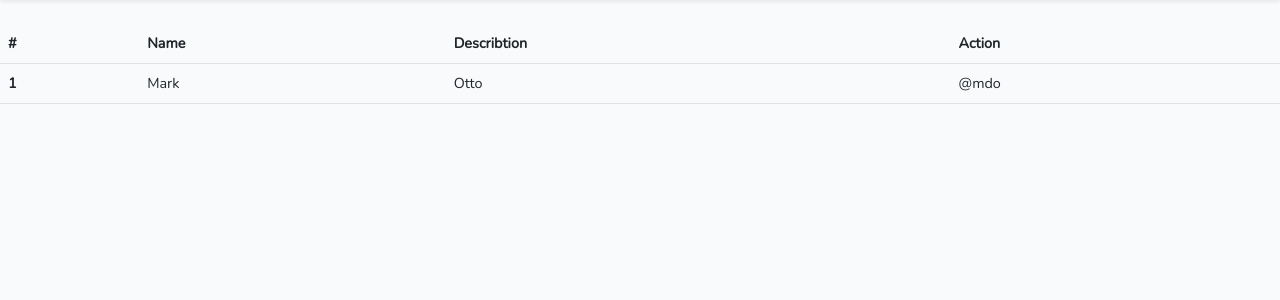
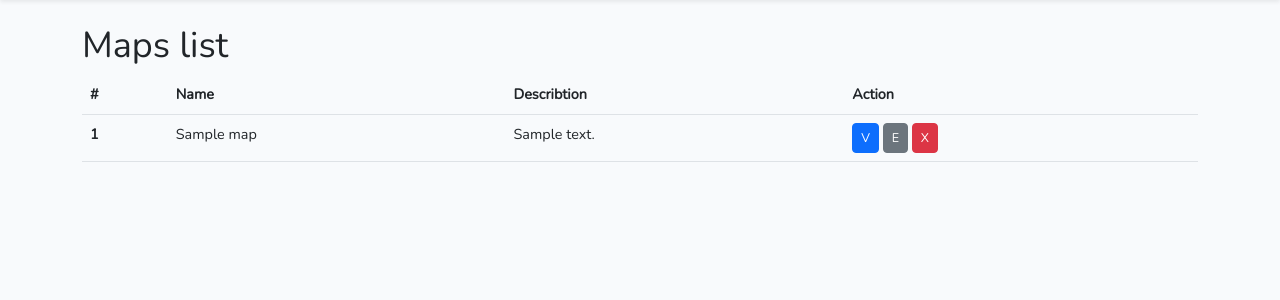
Before and after one commit to RafalBytniewski/CS2-blog, a Laravel app: template resources/views/maps/index.blade.php in a window 1280 px wide. Shown: the part 55-355 px from the top of the page. Run offline with Laravel 10, Linux system fonts and the light colour scheme; the template is opened without the code that fills it: most values are stand-ins (such as "Sample title", 1, 10 or a date in 2020); style sheets or scripts are compiled from the project's sources.

Commit message:
Added maps index list #6 4/5

```diff
--- a/app/Http/Controllers/MapController.php
+++ b/app/Http/Controllers/MapController.php
@@ -12,7 +12,9 @@ class MapController extends Controller
      */
     public function index()
     {
-        //
+        return View('maps.index' ,[
+            'maps'=> Map::all()
+        ]);
     }
 
     /**
--- a/resources/views/layouts/app.blade.php
+++ b/resources/views/layouts/app.blade.php
@@ -1,5 +1,6 @@
 <!doctype html>
 <html lang="{{ str_replace('_', '-', app()->getLocale()) }}">
+
 <head>
     <meta charset="utf-8">
     <meta name="viewport" content="width=device-width, initial-scale=1">
@@ -16,6 +17,7 @@
     <!-- Scripts -->
     @vite(['resources/sass/app.scss', 'resources/js/app.js'])
 </head>
+
 <body>
     <div id="app">
         <nav class="navbar navbar-expand-md navbar-light bg-white shadow-sm">
@@ -23,7 +25,9 @@
                 <a class="navbar-brand" href="{{ url('/') }}">
                     {{ config('app.name', 'Laravel') }}
                 </a>
-                <button class="navbar-toggler" type="button" data-bs-toggle="collapse" data-bs-target="#navbarSupportedContent" aria-controls="navbarSupportedContent" aria-expanded="false" aria-label="{{ __('Toggle navigation') }}">
+                <button class="navbar-toggler" type="button" data-bs-toggle="collapse"
+                    data-bs-target="#navbarSupportedContent" aria-controls="navbarSupportedContent"
+                    aria-expanded="false" aria-label="{{ __('Toggle navigation') }}">
                     <span class="navbar-toggler-icon"></span>
                 </button>
 
@@ -50,13 +54,14 @@
                         @endif
                         @else
                         <li class="nav-item dropdown">
-                                <a id="navbarDropdown" class="nav-link dropdown-toggle" href="#" role="button" data-bs-toggle="dropdown" aria-haspopup="true" aria-expanded="false" v-pre>
+                            <a id="navbarDropdown" class="nav-link dropdown-toggle" href="#" role="button"
+                                data-bs-toggle="dropdown" aria-haspopup="true" aria-expanded="false" v-pre>
                                 {{ Auth::user()->name }}
                             </a>
 
                             <div class="dropdown-menu dropdown-menu-end" aria-labelledby="navbarDropdown">
-                                    <a class="dropdown-item" href="{{ route('logout') }}"
-                                       onclick="event.preventDefault();
+                                <a class="dropdown-item" href="maps/list">Maps</a>
+                                <a class="dropdown-item" href="{{ route('logout') }}" onclick="event.preventDefault();
                                                      document.getElementById('logout-form').submit();">
                                     {{ __('Logout') }}
                                 </a>
@@ -77,4 +82,5 @@
         </main>
     </div>
 </body>
+
 </html>
--- a/resources/views/maps/index.blade.php
+++ b/resources/views/maps/index.blade.php
@@ -1,6 +1,13 @@
 @extends('layouts.app')
 
 @section('content')
+
+<div class="container">
+    <div class="card-header">
+        <h1>Maps list</h1>
+
+    </div>
+    <div class="card-body">
         <table class="table">
             <thead>
                 <tr>
@@ -11,12 +18,20 @@
                 </tr>
             </thead>
             <tbody>
+                @foreach($maps as $map)
                 <tr>
-      <th scope="row">1</th>
-      <td>Mark</td>
-      <td>Otto</td>
-      <td>@mdo</td>
+                    <th scope="row">{{$map->id}}</th>
+                    <td>{{$map->name}}</td>
+                    <td>{{$map->describtion}}</td>
+                    <td>
+                        <a class="btn btn-sm btn-primary">V</a>
+                        <a class="btn btn-sm btn-secondary">E</a>
+                        <a class="btn btn-sm btn-danger">X</a>
+                    </td>
                 </tr>
+                @endforeach
             </tbody>
         </table>
+    </div>
+</div>
 @endsection
--- a/routes/web.php
+++ b/routes/web.php
@@ -21,3 +21,4 @@
 Auth::routes();
 
 Route::get('/home', [HomeController::class, 'index'])->name('home');
+Route::get('/maps/list', [MapController::class, 'index'])->middleware('auth');
```
Lines whose indentation alone changed are shown as unchanged.
